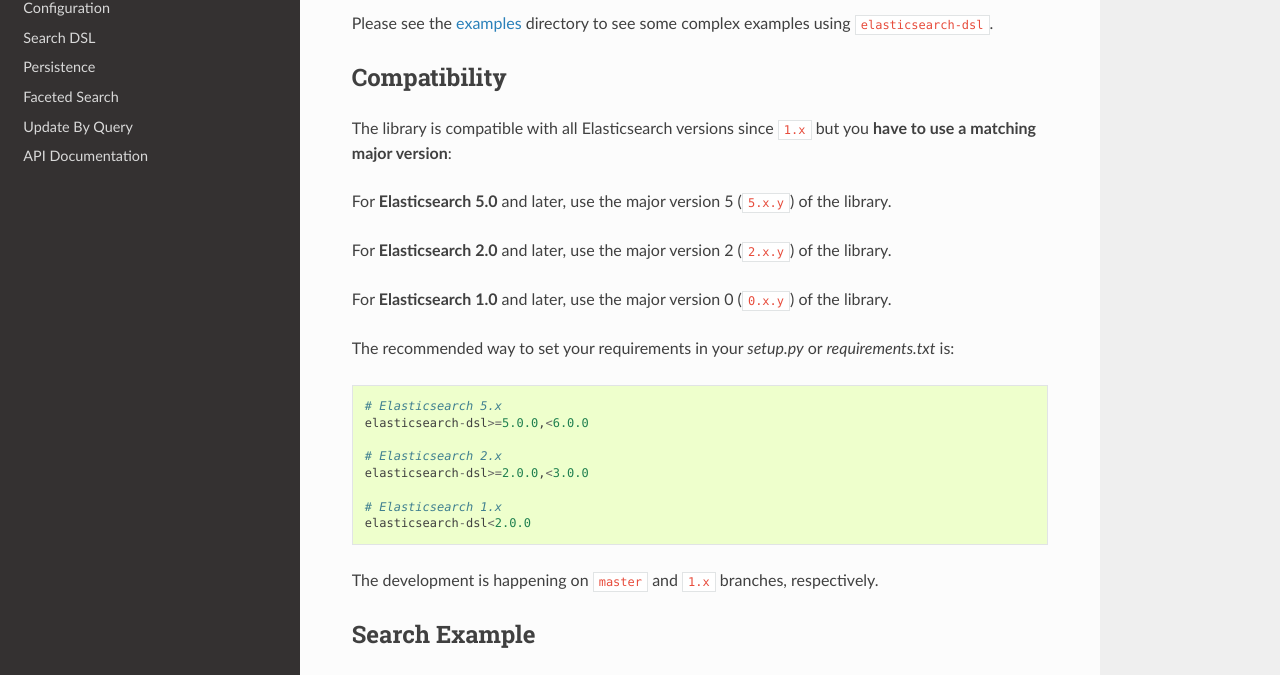
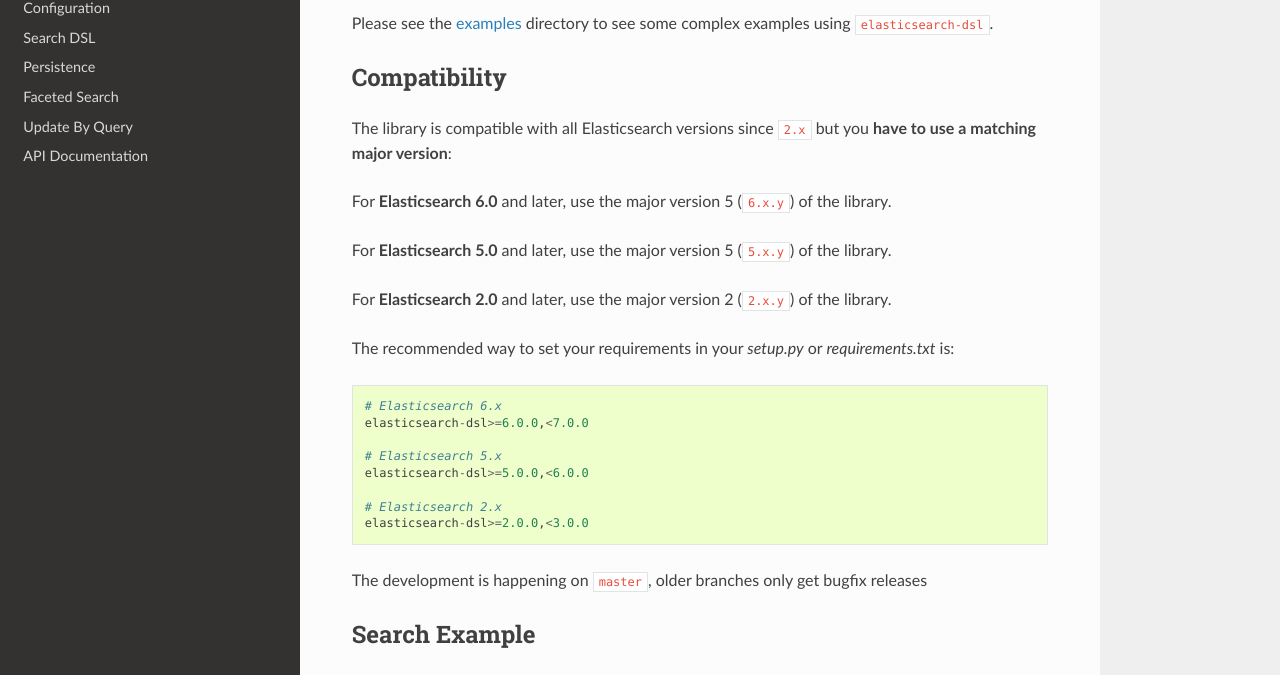
Before and after one commit to elastic/elasticsearch-dsl-py, a Sphinx documentation site: the page built from docs/index.rst, in a window 1280 px wide and 900 px high, scrolled down 356 px. Shown: the part 137-812 px from the top of the window. Built offline with Sphinx 7.4.7 and the Read the Docs theme 2.0.0, drawn with Linux system fonts in a browser that asks for light colours.

Commit message:
Updating the docs for 6.x
Fixes #1058

```diff
--- a/docs/index.rst
+++ b/docs/index.rst
@@ -27,8 +27,11 @@
 Compatibility
 -------------
 
-The library is compatible with all Elasticsearch versions since ``1.x`` but you
+The library is compatible with all Elasticsearch versions since ``2.x`` but you
 **have to use a matching major version**:
+
+For **Elasticsearch 6.0** and later, use the major version 5 (``6.x.y``) of the
+library.
 
 For **Elasticsearch 5.0** and later, use the major version 5 (``5.x.y``) of the
 library.
@@ -36,12 +39,12 @@
 For **Elasticsearch 2.0** and later, use the major version 2 (``2.x.y``) of the
 library.
 
-For **Elasticsearch 1.0** and later, use the major version 0 (``0.x.y``) of the
-library.
-
 
 The recommended way to set your requirements in your `setup.py` or
 `requirements.txt` is::
+
+    # Elasticsearch 6.x
+    elasticsearch-dsl>=6.0.0,<7.0.0
 
     # Elasticsearch 5.x
     elasticsearch-dsl>=5.0.0,<6.0.0
@@ -49,11 +52,8 @@
     # Elasticsearch 2.x
     elasticsearch-dsl>=2.0.0,<3.0.0
 
-    # Elasticsearch 1.x
-    elasticsearch-dsl<2.0.0
 
-
-The development is happening on ``master`` and ``1.x`` branches, respectively.
+The development is happening on ``master``, older branches only get bugfix releases
 
 Search Example
 --------------
```
Also changed, not shown: 1 other file.
